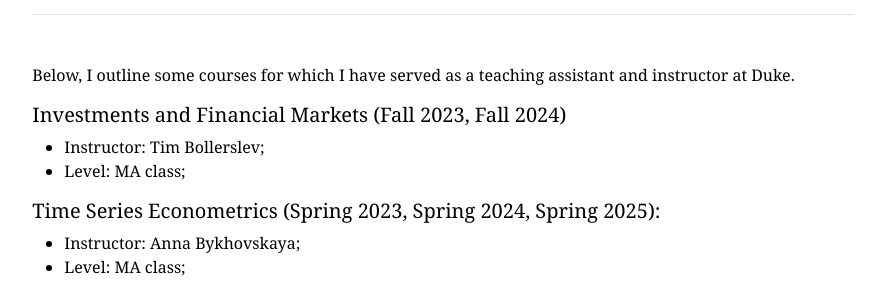
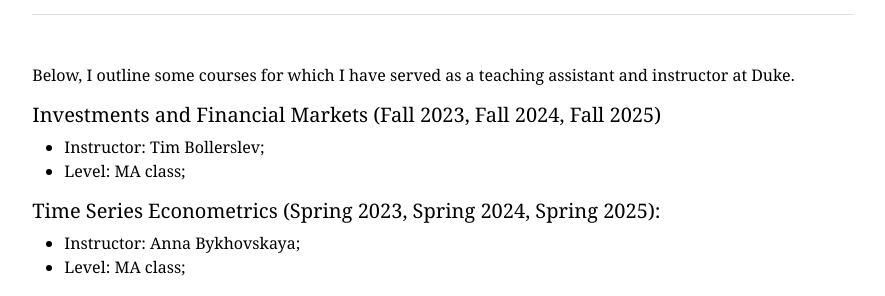
Before and after one commit to yasin-simsek/yasin-simsek.github.io, a Jekyll site: the page built from teaching.md, in a window 1280 px wide. Shown: the part 209-505 px from the top of the page, without its empty margins (197-1082 px from the left). Built offline with Jekyll 4.4.1, drawn with Linux system fonts in a browser that asks for light colours.

Commit message:
teaching upadte

```diff
--- a/teaching.md
+++ b/teaching.md
@@ -4,7 +4,7 @@ title: "Teaching Experience"
 ---
 Below, I outline some courses for which I have served as a teaching assistant and instructor at Duke.
 
-##### Investments and Financial Markets (Fall 2023, Fall 2024)
+##### Investments and Financial Markets (Fall 2023, Fall 2024, Fall 2025)
  * Instructor: Tim Bollerslev;
  * Level: MA class;
 
```
